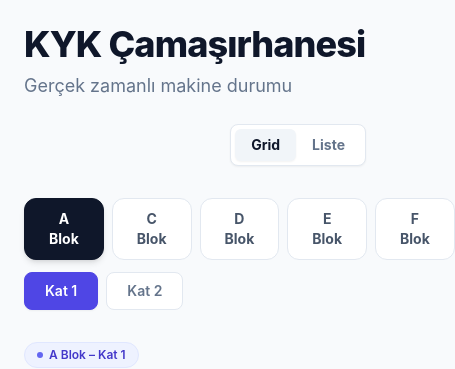
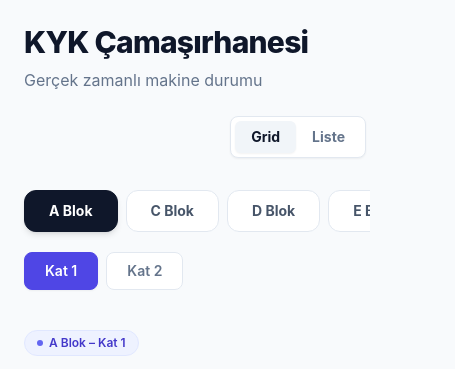
Before and after one commit to MelikCagri/laundry-tracking-system, a React (Vite) app in the folder frontend/: page / in a window 390 px wide. Shown: the top 369 px of the page, 455 px wide, since content can reach past the window. Built offline with nearby package versions, Linux system fonts and the light colour scheme; no server answers.

Commit message:
fix 6: mobile ui tarafında geliştirmeler

```diff
--- a/frontend/src/components/feature/AuthModal.tsx
+++ b/frontend/src/components/feature/AuthModal.tsx
@@ -46,7 +46,7 @@
   return (
     <div className="fixed inset-0 z-[60] flex items-center justify-center p-4 bg-slate-900/60 backdrop-blur-sm">
       <div
-        className="bg-white rounded-2xl w-full max-w-sm overflow-hidden shadow-2xl animate-in fade-in zoom-in-95 duration-200"
+        className="bg-white rounded-3xl w-[94%] sm:w-full sm:max-w-sm overflow-hidden shadow-2xl animate-in fade-in zoom-in-95 duration-200"
         onClick={(e) => e.stopPropagation()}
       >
         <div className="p-6">
--- a/frontend/src/components/feature/LayoutModal.tsx
+++ b/frontend/src/components/feature/LayoutModal.tsx
@@ -16,8 +16,8 @@
   const imageUrl = `/krokiler/${block}_${floor}.svg`;
 
   return (
-    <div className="fixed inset-0 z-50 flex items-center justify-center p-4 bg-slate-900/60 backdrop-blur-sm">
-      <div className="bg-white rounded-2xl shadow-xl w-full max-w-4xl max-h-[90vh] flex flex-col overflow-hidden animate-in fade-in zoom-in-95 duration-200">
+    <div className="fixed inset-0 z-[60] flex items-center justify-center p-4 bg-slate-900/60 backdrop-blur-sm">
+      <div className="bg-white rounded-3xl shadow-xl w-[96%] sm:w-full sm:max-w-4xl max-h-[90vh] flex flex-col overflow-hidden animate-in fade-in zoom-in-95 duration-200">
         <div className="flex items-center justify-between p-4 border-b border-slate-100">
           <h2 className="text-xl font-bold text-slate-800">
             {block} Blok - {floor}. Kat Krokisi
--- a/frontend/src/components/feature/MachineModal.tsx
+++ b/frontend/src/components/feature/MachineModal.tsx
@@ -148,9 +148,9 @@
   };
 
   return (
-    <div className="fixed inset-0 z-50 flex items-center justify-center p-4 bg-slate-900/40 backdrop-blur-sm">
+    <div className="fixed inset-0 z-[60] flex items-center justify-center p-4 bg-slate-900/60 backdrop-blur-sm transition-opacity">
       <div
-        className="bg-white rounded-2xl w-full max-w-md overflow-hidden shadow-2xl animate-in fade-in zoom-in-95 duration-200"
+        className="bg-white rounded-3xl w-[94%] sm:w-full sm:max-w-md overflow-hidden shadow-2xl animate-in fade-in zoom-in-95 duration-300"
         onClick={(e) => e.stopPropagation()}
       >
         {/* Header */}
--- a/frontend/src/components/ui/ConfirmModal.tsx
+++ b/frontend/src/components/ui/ConfirmModal.tsx
@@ -17,9 +17,9 @@
   if (!isOpen) return null;
 
   return (
-    <div className="fixed inset-0 z-[100] flex items-center justify-center p-4 bg-slate-900/40 backdrop-blur-sm">
+    <div className="fixed inset-0 z-[100] flex items-center justify-center p-4 bg-slate-900/60 backdrop-blur-sm">
       <div
-        className="bg-white rounded-2xl w-full max-w-sm overflow-hidden shadow-2xl animate-in fade-in zoom-in-95 duration-200 p-6"
+        className="bg-white rounded-3xl w-[92%] sm:w-full sm:max-w-sm overflow-hidden shadow-2xl animate-in fade-in zoom-in-95 duration-200 p-6"
         onClick={(e) => e.stopPropagation()}
       >
         <h3 className="text-xl font-bold text-slate-800 mb-2">{title}</h3>
--- a/frontend/src/components/ui/InputModal.tsx
+++ b/frontend/src/components/ui/InputModal.tsx
@@ -42,9 +42,9 @@
   };
 
   return (
-    <div className="fixed inset-0 z-[100] flex items-center justify-center p-4 bg-slate-900/40 backdrop-blur-sm">
+    <div className="fixed inset-0 z-[100] flex items-center justify-center p-4 bg-slate-900/60 backdrop-blur-sm">
       <div
-        className="bg-white rounded-2xl w-full max-w-sm overflow-hidden shadow-2xl animate-in fade-in zoom-in-95 duration-200 p-6"
+        className="bg-white rounded-3xl w-[92%] sm:w-full sm:max-w-sm overflow-hidden shadow-2xl animate-in fade-in zoom-in-95 duration-200 p-6"
         onClick={(e) => e.stopPropagation()}
       >
         <h3 className="text-xl font-bold text-slate-800 mb-2">{title}</h3>
--- a/frontend/src/components/ui/StartMachineModal.tsx
+++ b/frontend/src/components/ui/StartMachineModal.tsx
@@ -50,9 +50,9 @@
   };
 
   return (
-    <div className="fixed inset-0 z-[100] flex items-center justify-center p-4 bg-slate-900/40 backdrop-blur-sm">
+    <div className="fixed inset-0 z-[100] flex items-center justify-center p-4 bg-slate-900/60 backdrop-blur-sm">
       <div
-        className="bg-white rounded-2xl w-full max-w-sm overflow-hidden shadow-2xl animate-in fade-in zoom-in-95 duration-200"
+        className="bg-white rounded-3xl w-[94%] sm:w-full sm:max-w-sm overflow-hidden shadow-2xl animate-in fade-in zoom-in-95 duration-200"
         onClick={(e) => e.stopPropagation()}
       >
         <div className="p-6">
--- a/frontend/src/index.css
+++ b/frontend/src/index.css
@@ -4,7 +4,17 @@
 
 @layer base {
   body {
-    @apply antialiased text-slate-800 bg-slate-50;
+    @apply antialiased text-slate-800 bg-slate-50 overflow-x-hidden;
     font-family: 'Inter', system-ui, -apple-system, sans-serif;
   }
 }
+
+@layer utilities {
+  .scrollbar-hide::-webkit-scrollbar {
+    display: none;
+  }
+  .scrollbar-hide {
+    -ms-overflow-style: none;
+    scrollbar-width: none;
+  }
+}
--- a/frontend/src/pages/Dashboard.tsx
+++ b/frontend/src/pages/Dashboard.tsx
@@ -169,36 +169,38 @@
   const dryers = filteredMachines.filter((m) => m.type === 'DRYER');
 
   return (
-    <div className="min-h-screen bg-slate-50 p-6 md:p-12">
+    <div className="min-h-screen bg-slate-50 p-6 md:p-12 overflow-x-hidden">
       <div className="max-w-4xl mx-auto">
         {/* Header */}
         <header className="mb-8 flex flex-col md:flex-row md:items-end justify-between gap-6">
           <div>
-            <h1 className="text-4xl font-extrabold text-slate-900 tracking-tight mb-2">KYK Çamaşırhanesi</h1>
-            <p className="text-slate-500 text-lg">Gerçek zamanlı makine durumu</p>
+            <h1 className="text-3xl md:text-4xl font-extrabold text-slate-900 tracking-tight mb-2">KYK Çamaşırhanesi</h1>
+            <p className="text-slate-500 text-base md:text-lg">Gerçek zamanlı makine durumu</p>
           </div>
 
           {/* View mode toggle and Auth Controls */}
           <div className="flex flex-col sm:flex-row items-end gap-3">
             {getSavedUser() && (
-              <div className="flex items-center gap-3 mr-2 bg-white rounded-lg p-1.5 shadow-sm border border-slate-200">
-                <span className="text-xs font-medium text-slate-500 pl-2">
+              <div className="flex items-center gap-2 md:gap-3 mr-0 sm:mr-2 bg-white rounded-lg p-1.5 shadow-sm border border-slate-200 w-full sm:w-auto justify-between sm:justify-start">
+                <span className="text-[10px] md:text-xs font-medium text-slate-500 pl-1 md:pl-2">
                   📱 {getSavedUser()?.phone}
                 </span>
+                <div className="flex items-center gap-2">
                   <button
                     onClick={() => {
                       import('../services/auth').then(({ clearUser }) => {
                         clearUser();
                         toast.success('Çıkış yapıldı.');
-                      fetchMachines(); // Refresh UI to hide user-specific info
+                        fetchMachines();
                       });
                     }}
-                  className="px-3 py-1 bg-slate-100 hover:bg-slate-200 text-slate-700 text-xs font-bold rounded-md transition-colors"
+                    className="px-2 md:px-3 py-1 bg-slate-100 hover:bg-slate-200 text-slate-700 text-[10px] md:text-xs font-bold rounded-md transition-colors"
                   >
                     Çıkış Yap
                   </button>
-                <div className="h-6 w-px bg-slate-200 mx-1"></div>
+                  <div className="h-6 w-px bg-slate-200 mx-1 hidden sm:block"></div>
                   <NotificationBell />
+                </div>
               </div>
             )}
 
@@ -232,7 +234,8 @@
           onRefresh={fetchMachines}
         />
         {/* Block Selector */}
-        <div className="mb-3 flex gap-2">
+        <div className="mb-3 overflow-x-auto pb-2 -mx-1 px-1 scrollbar-hide">
+          <div className="flex gap-2 w-max">
             {BLOCKS.map((block) => (
               <button
                 key={block}
@@ -241,7 +244,7 @@
                   setSelectedBlock(block);
                   setSelectedFloor(1);
                 }}
-              className={`px-6 py-2.5 rounded-xl text-sm font-bold transition-all duration-200 border ${
+                className={`px-6 py-2.5 rounded-xl text-sm font-bold transition-all duration-200 border whitespace-nowrap ${
                   selectedBlock === block
                     ? 'bg-slate-900 text-white border-slate-900 shadow-md'
                     : 'bg-white text-slate-600 border-slate-200 hover:bg-slate-100 hover:text-slate-900'
@@ -251,15 +254,17 @@
               </button>
             ))}
           </div>
+        </div>
 
         {/* Floor Selector */}
-        <div className="mb-8 flex gap-2">
+        <div className="mb-8 overflow-x-auto pb-2 -mx-1 px-1 scrollbar-hide">
+          <div className="flex gap-2 w-max">
             {[1, 2].map((floor) => (
               <button
                 key={floor}
                 id={`floor-tab-${floor}`}
                 onClick={() => setSelectedFloor(floor)}
-              className={`px-5 py-2 rounded-lg text-sm font-semibold transition-all duration-200 border ${
+                className={`px-5 py-2 rounded-lg text-sm font-semibold transition-all duration-200 border whitespace-nowrap ${
                   selectedFloor === floor
                     ? 'bg-indigo-600 text-white border-indigo-600 shadow-sm'
                     : 'bg-white text-slate-500 border-slate-200 hover:bg-indigo-50 hover:text-indigo-700'
@@ -268,6 +273,7 @@
                 Kat {floor}
               </button>
             ))}
+          </div>
         </div>
 
         {/* Location Badge & Layout Button */}
@@ -308,7 +314,7 @@
                     Çamaşır Makineleri
                   </h2>
                   {viewMode === 'grid' ? (
-                    <div className="grid grid-cols-4 sm:grid-cols-5 md:grid-cols-6 lg:grid-cols-8 gap-4">
+                    <div className="grid grid-cols-3 sm:grid-cols-4 md:grid-cols-6 lg:grid-cols-8 gap-3 md:gap-4">
                       {washingMachines.map((machine) => (
                         <MachineCard key={machine.id} machine={machine} onClick={setSelectedMachine} />
                       ))}
@@ -336,7 +342,7 @@
                     Kurutma Makineleri
                   </h2>
                   {viewMode === 'grid' ? (
-                    <div className="grid grid-cols-4 sm:grid-cols-5 md:grid-cols-6 lg:grid-cols-8 gap-4">
+                    <div className="grid grid-cols-3 sm:grid-cols-4 md:grid-cols-6 lg:grid-cols-8 gap-3 md:gap-4">
                       {dryers.map((machine) => (
                         <MachineCard key={machine.id} machine={machine} onClick={setSelectedMachine} />
                       ))}
```
Also changed, not shown: frontend/src/pages/AdminDashboard.tsx (+12 -10 lines). Lines whose indentation alone changed are shown as unchanged.
